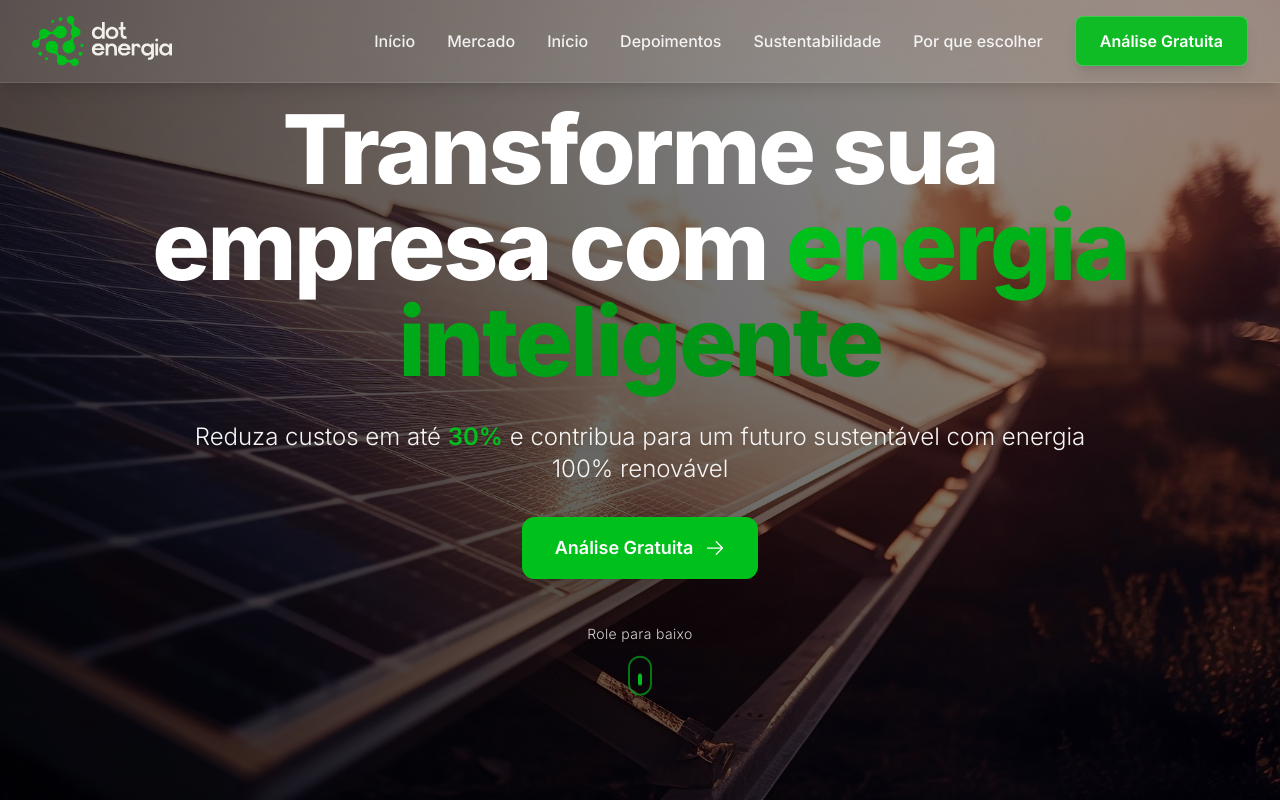
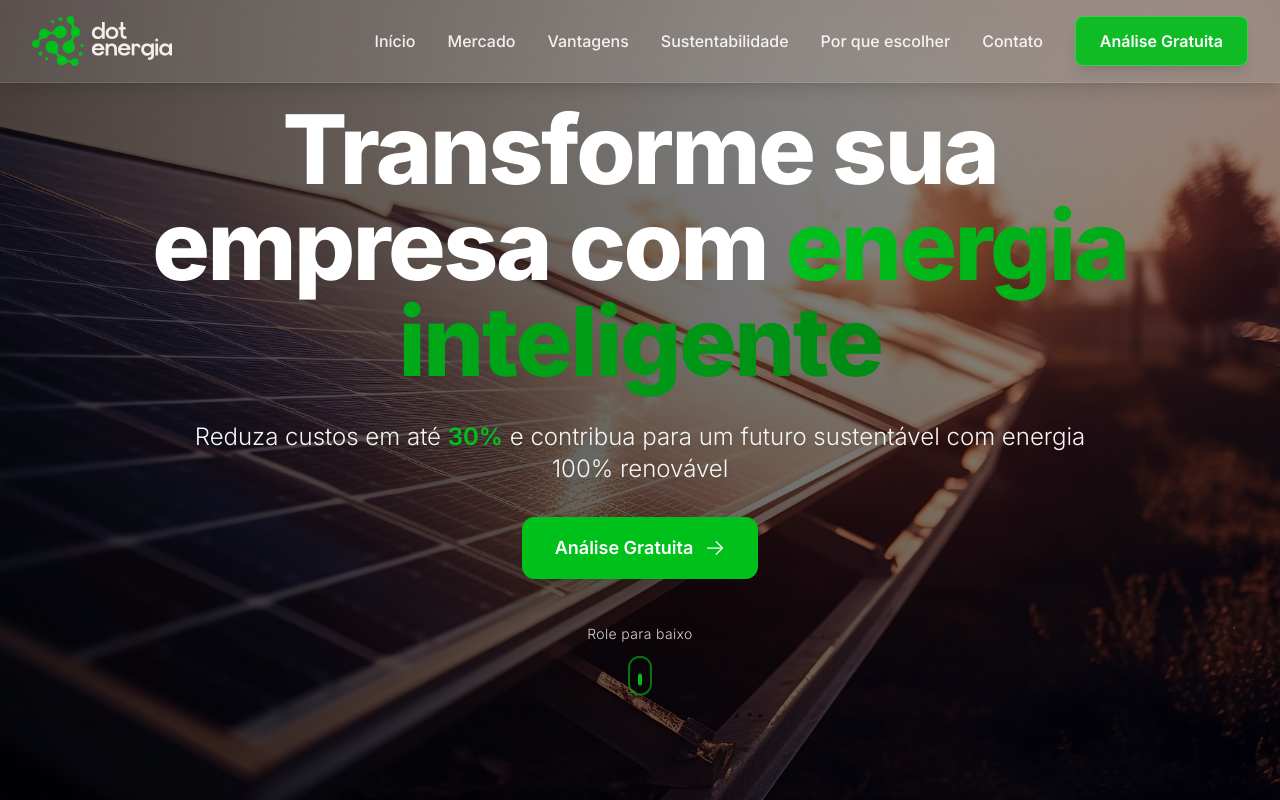
Before and after one commit to JojiAriki/Dot-Energia, a Next.js app: page / in a window 1280 px wide. Shown: the top 800 px of the page. Built offline with nearby package versions, Linux system fonts and the light colour scheme.

Commit message:
feat: update navigation links and improve scroll behavior for better user experience

```diff
--- a/src/components/Header.tsx
+++ b/src/components/Header.tsx
@@ -69,24 +69,15 @@ export function Header() {
             </NavigationLink>
             <NavigationLink
               href="#benefits"
-              className={`font-medium transition-colors duration-200 text-sm xl:text-base ${
+              className={`font-medium transition-colors duration-20dd0 text-sm xl:text-base ${
                 isScrolled
                   ? 'text-gray-300 hover:text-primary-400'
                   : 'text-white/90 hover:text-primary-500'
               }`}
             >
-              Início
+              Vantagens
             </NavigationLink>
-            <NavigationLink
-              href="#testimonials"
-              className={`font-medium transition-colors duration-200 text-sm xl:text-base ${
-                isScrolled
-                  ? 'text-gray-300 hover:text-primary-400'
-                  : 'text-white/90 hover:text-primary-500'
-              }`}
-            >
-              Depoimentos
-            </NavigationLink>
+
             <NavigationLink
               href="#sustainability"
               className={`font-medium transition-colors duration-200 text-sm xl:text-base ${
@@ -107,7 +98,16 @@ export function Header() {
             >
               Por que escolher
             </NavigationLink>
-
+            <NavigationLink
+              href="#contact-form"
+              className={`font-medium transition-colors duration-200 text-sm xl:text-base ${
+                isScrolled
+                  ? 'text-gray-300 hover:text-primary-400'
+                  : 'text-white/90 hover:text-primary-500'
+              }`}
+            >
+              Contato
+            </NavigationLink>
             {/* CTA Button */}
             <NavigationLink
               href="#contact-form"
--- a/src/components/Logo.tsx
+++ b/src/components/Logo.tsx
@@ -2,6 +2,7 @@
 
 import Image from 'next/image';
 import { useBasePath } from '@/hooks/useBasePath';
+import { NavigationLink } from './NavigationLink';
 
 interface LogoProps {
   className?: string;
@@ -25,6 +26,12 @@ export function Logo({
 
   return (
     <div className={`flex items-center ${className}`}>
+      <a
+        href="#home"
+        aria-label="DOT Energia - Soluções Inteligentes em Energia"
+      ></a>
+
+      <NavigationLink href="#home" className="">
         <Image
           src={logoSrc}
           alt="DOT Energia - Soluções Inteligentes em Energia"
@@ -33,6 +40,7 @@ export function Logo({
           className="object-contain"
           priority={true}
         />
+      </NavigationLink>
     </div>
   );
 }
--- a/src/components/NavigationLink.tsx
+++ b/src/components/NavigationLink.tsx
@@ -14,9 +14,13 @@ export function NavigationLink({
   onClick,
 }: NavigationLinkProps) {
   const handleClick = () => {
-    const element = document.querySelector(href);
-    if (element) {
-      element.scrollIntoView({ behavior: 'smooth' });
+    if (href === '#home') {
+      window.scrollTo({ top: 0, behavior: 'smooth' });
+    } else {
+      const element = document.querySelector(href);
+      if (element instanceof HTMLElement) {
+        element.scrollIntoView({ behavior: 'smooth', block: 'start' });
+      }
     }
     // Chama o onClick adicional se fornecido
     if (onClick) {
--- a/src/sections/BenefitsSection.tsx
+++ b/src/sections/BenefitsSection.tsx
@@ -56,7 +56,7 @@ export function BenefitsSection() {
   return (
     <section
       id="benefits"
-      className="relative py-24 bg-gradient-to-br from-secondary-950 via-secondary-900 to-secondary-950 overflow-hidden"
+      className="relative py-24 bg-gradient-to-br from-secondary-950 via-secondary-900 to-secondary-950 overflow-hidden scroll-mt-7"
     >
       {/* Background Elements */}
       <div className="absolute inset-0">
--- a/src/sections/ContactFormSection.tsx
+++ b/src/sections/ContactFormSection.tsx
@@ -9,7 +9,7 @@ export function ContactFormSection() {
   return (
     <section
       id="contact-form"
-      className="py-20 bg-gradient-to-br from-secondary-950 via-secondary-900 to-secondary-950 z-10 relative"
+      className="py-20 bg-gradient-to-br from-secondary-950 via-secondary-900 to-secondary-950 z-10 relative scroll-mt-10"
     >
       <div className="container-max section-padding">
         <div className="grid grid-cols-1 lg:grid-cols-2 gap-16 items-start">
--- a/src/sections/Footer.tsx
+++ b/src/sections/Footer.tsx
@@ -176,8 +176,7 @@ export function Footer() {
           <div className="border-t border-gray-700/50 pt-8">
             <div className="flex flex-col lg:flex-row justify-between items-center gap-6">
               <div className="text-sm text-gray-400 text-center lg:text-left">
-                © 2024 DOT Energia. Todos os direitos reservados. | CNPJ:
-                00.000.000/0001-00
+                © 2024 DOT Energia. Todos os direitos reservados.
               </div>
 
               <div className="flex flex-wrap justify-center gap-6 text-sm">
--- a/src/sections/MarketInfoSection.tsx
+++ b/src/sections/MarketInfoSection.tsx
@@ -35,7 +35,7 @@ export function MarketInfoSection() {
   return (
     <section
       id="market-info"
-      className="relative py-24 bg-gradient-to-br from-secondary-950 via-secondary-900 to-secondary-950 text-white overflow-hidden"
+      className="relative py-24 bg-gradient-to-br from-secondary-950 via-secondary-900 to-secondary-950 text-white overflow-hidden scroll-mt-10"
     >
       {/* Background Elements */}
       {/* <div className="absolute inset-0 opacity-5">
--- a/src/sections/TestimonialsSection.tsx
+++ b/src/sections/TestimonialsSection.tsx
@@ -64,7 +64,7 @@ export function TestimonialsSection() {
   return (
     <section
       id="testimonials"
-      className="relative bg-gradient-to-br from-secondary-950 via-secondary-900 to-secondary-950 overflow-hidden"
+      className="relative bg-gradient-to-br from-secondary-950 via-secondary-900 to-secondary-950 overflow-hidden scroll-mt-28"
     >
       {/* Background Elements */}
       <div className="absolute inset-0 opacity-5">
--- a/src/sections/WhyChooseSection.tsx
+++ b/src/sections/WhyChooseSection.tsx
@@ -32,7 +32,7 @@ export function WhyChooseSection() {
   return (
     <section
       id="why-choose"
-      className="py-20 bg-gradient-to-br from-secondary-950 via-secondary-900 to-secondary-950 relative -z-0"
+      className="py-20 bg-gradient-to-br from-secondary-950 via-secondary-900 to-secondary-950 relative -z-0 scroll-mt-10"
     >
       <div className="container-max section-padding">
         <div className="text-center mb-16">
```
Lines whose indentation alone changed are shown as unchanged.
